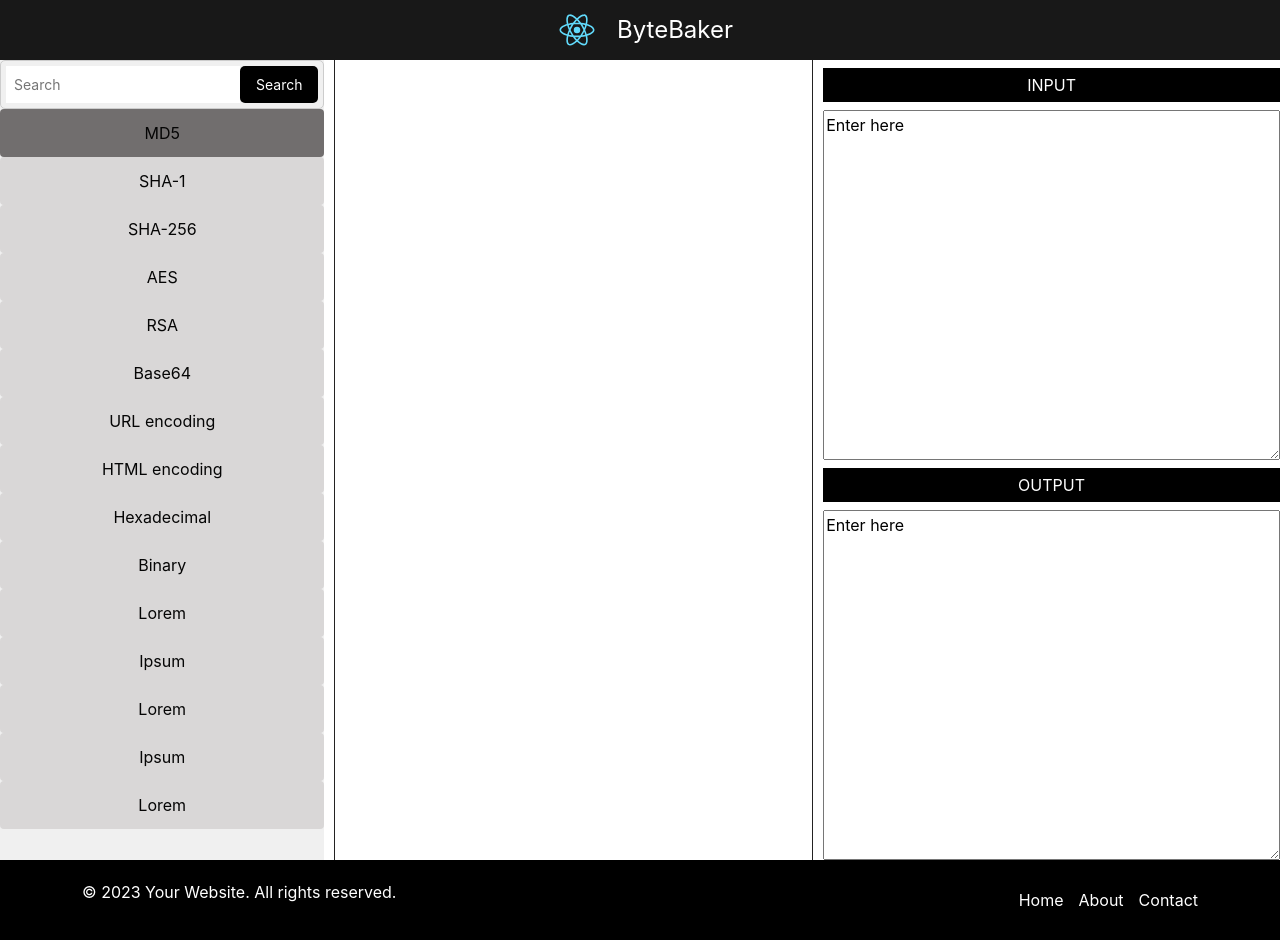
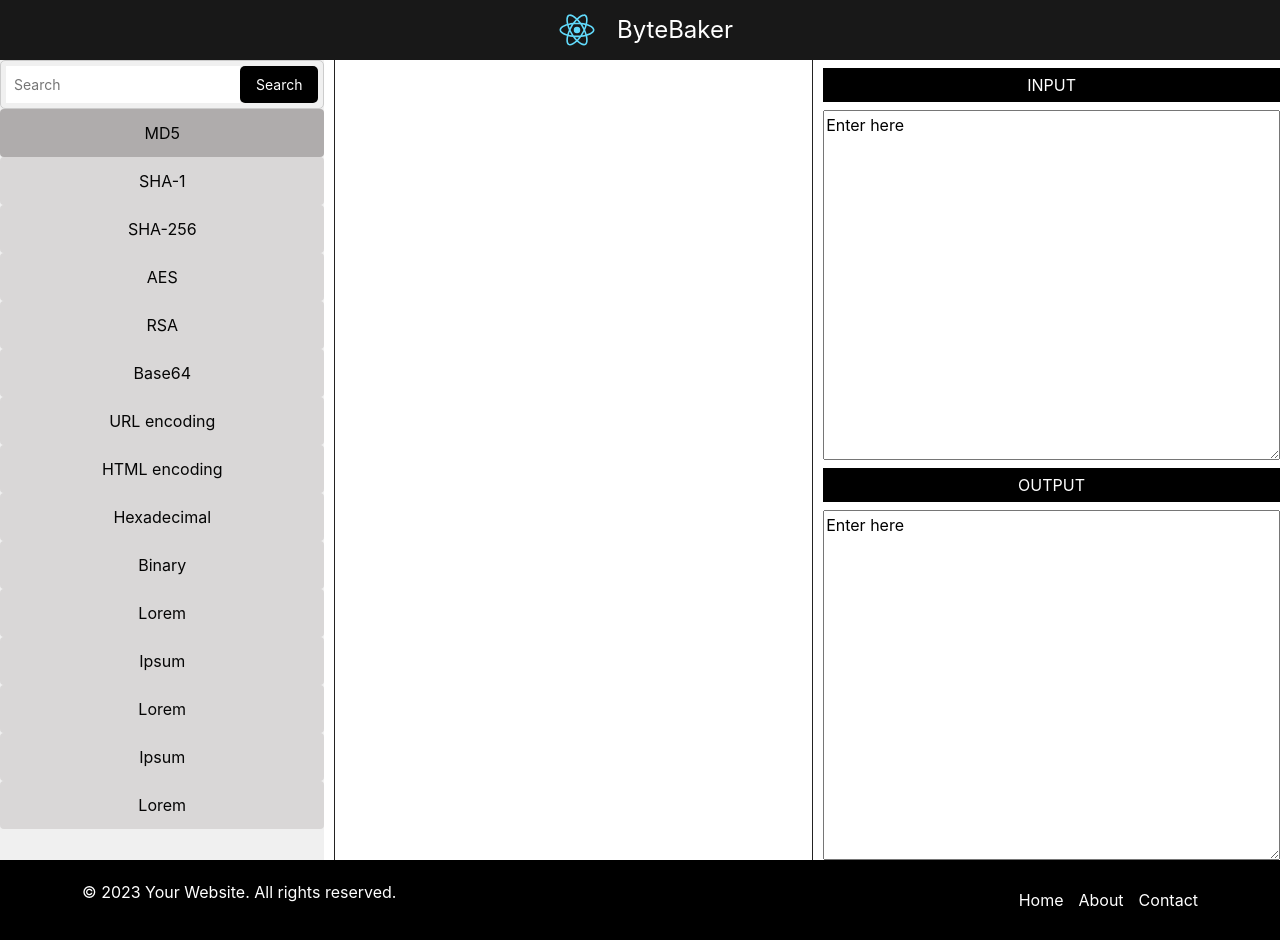
Before and after one commit to TheNetherWatcher/CS1_CyberChef_Clone, a React (Create React App) app: page / in a window 1280 px wide. In both pictures the pointer is over the button "MD5". Built offline with nearby package versions, Linux system fonts and the light colour scheme; the HTML template or start-up script is replaced by a standard one.

Commit message:
changed button on hover colour

```diff
--- a/src/MyComponents/buttonsection.css
+++ b/src/MyComponents/buttonsection.css
@@ -21,5 +21,5 @@
   }
 
   .custom-button:hover {
-    background-color: #716e6e;
+    background-color: #afacac;
   }
```
